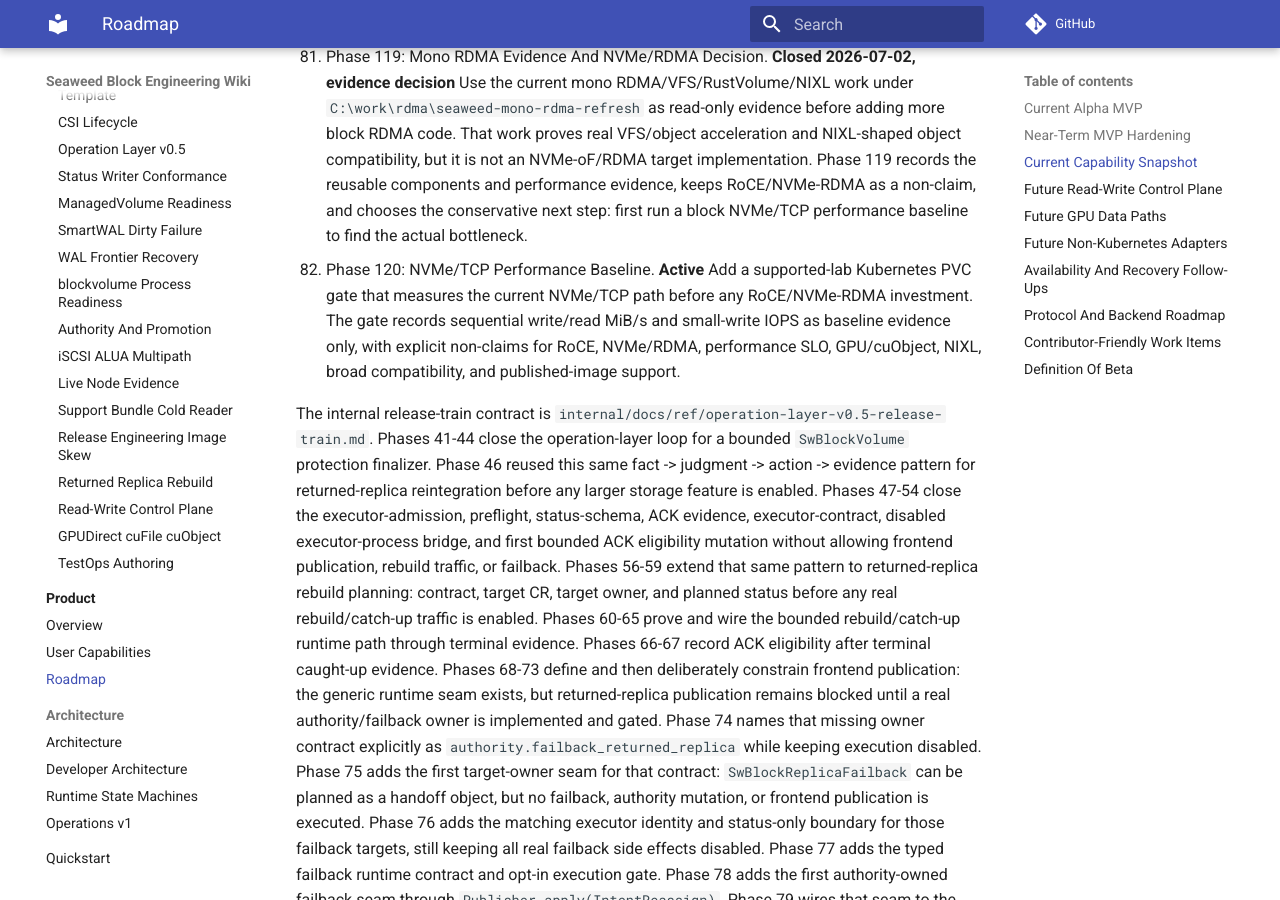
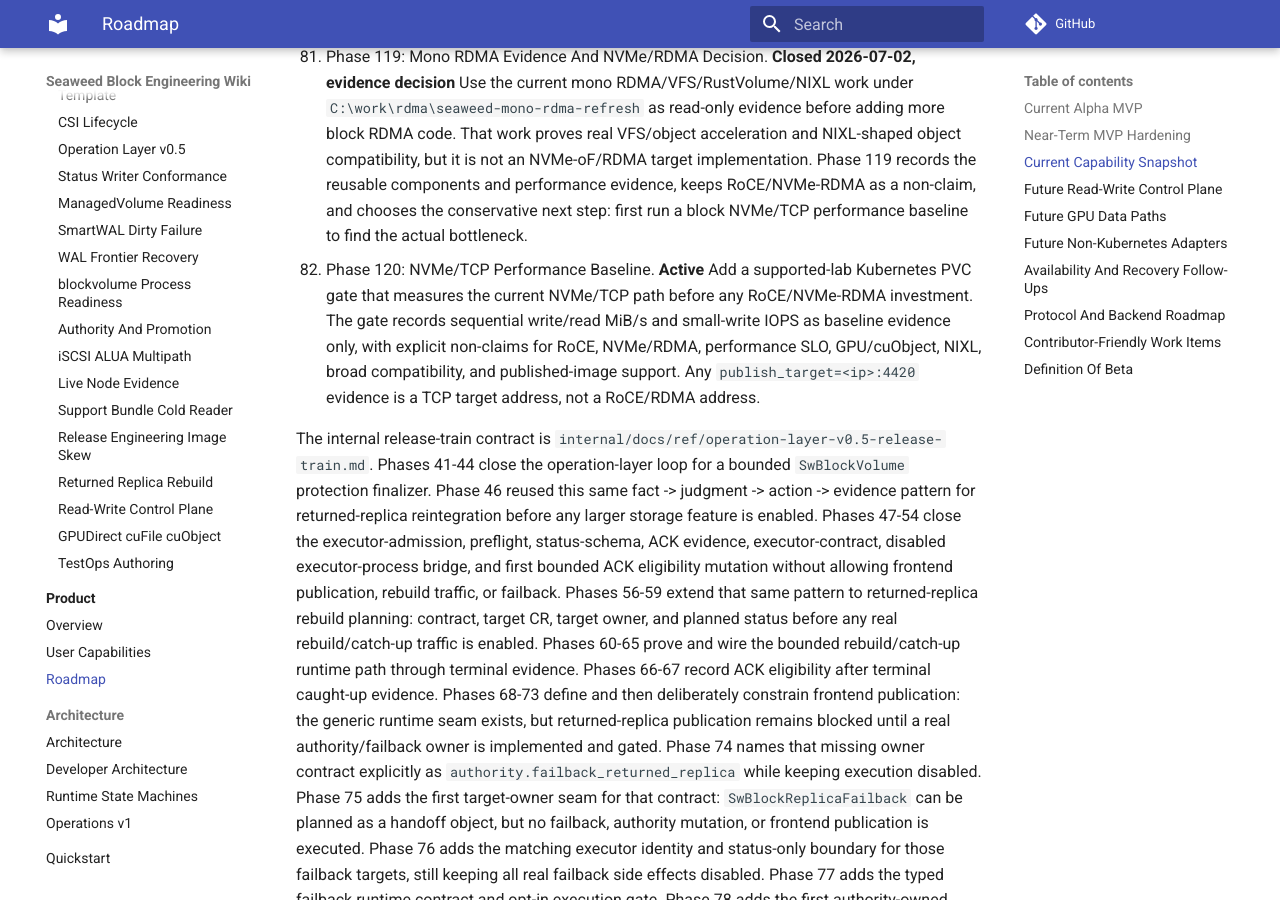
Before and after one commit to seaweedfs/seaweed-block, an MkDocs documentation site: the page built from docs/roadmap.md, in a window 1280 px wide and 900 px high, scrolled down 15637 px. Built offline with MkDocs 1.6.1 and Material for MkDocs 9.7.7, drawn with Linux system fonts in a browser that asks for light colours; comment, search, counter and statistics services are not loaded.

Commit message:
phase120: clarify tcp target is not roce

```diff
--- a/docs/roadmap.md
+++ b/docs/roadmap.md
@@ -631,7 +631,9 @@ Recommended order from here:
     path before any RoCE/NVMe-RDMA investment. The gate records sequential
     write/read MiB/s and small-write IOPS as baseline evidence only, with
     explicit non-claims for RoCE, NVMe/RDMA, performance SLO, GPU/cuObject,
-    NIXL, broad compatibility, and published-image support.
+    NIXL, broad compatibility, and published-image support. Any
+    `publish_target=<ip>:4420` evidence is a TCP target address, not a
+    RoCE/RDMA address.
 
 The internal release-train contract is
 `internal/docs/ref/operation-layer-v0.5-release-train.md`. Phases 41-44 close
```
Also changed, not shown: internal/docs/current-plan.md (+4 -0 lines), internal/docs/product-roadmap.md (+2 -1 lines), internal/docs/qa-assignments/phase120-nvme-tcp-performance-baseline-qa-signoff.md (+3 -0 lines), internal/docs/qa-assignments/phase120-nvme-tcp-performance-baseline-qa.md (+3 -0 lines).
